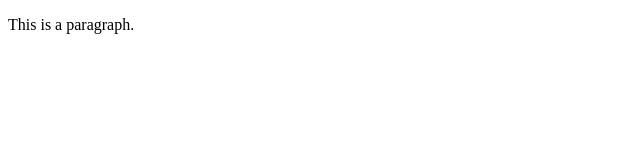
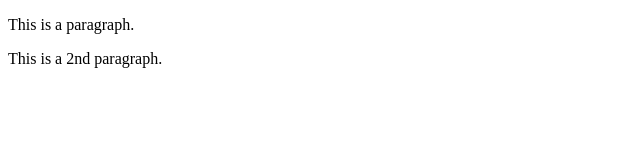
Before and after one commit to lmyers427/git-example-project, a plain HTML site: page index.html in a window 1280 px wide. Shown: the whole page, without its empty margins (0-640 px from the left). Drawn offline with Linux system fonts and the light colour scheme.

Commit message:
Added 2nd paragraph to index. Added 2nd page to project

```diff
--- a/index.html
+++ b/index.html
@@ -8,5 +8,6 @@
 </head>
 <body>
     <p>This is a paragraph.</p>
+    <p> This is a 2nd paragraph. </p>
 </body>
 </html>
```
Also changed, not shown: page2.html (added, +1 -0 lines).
